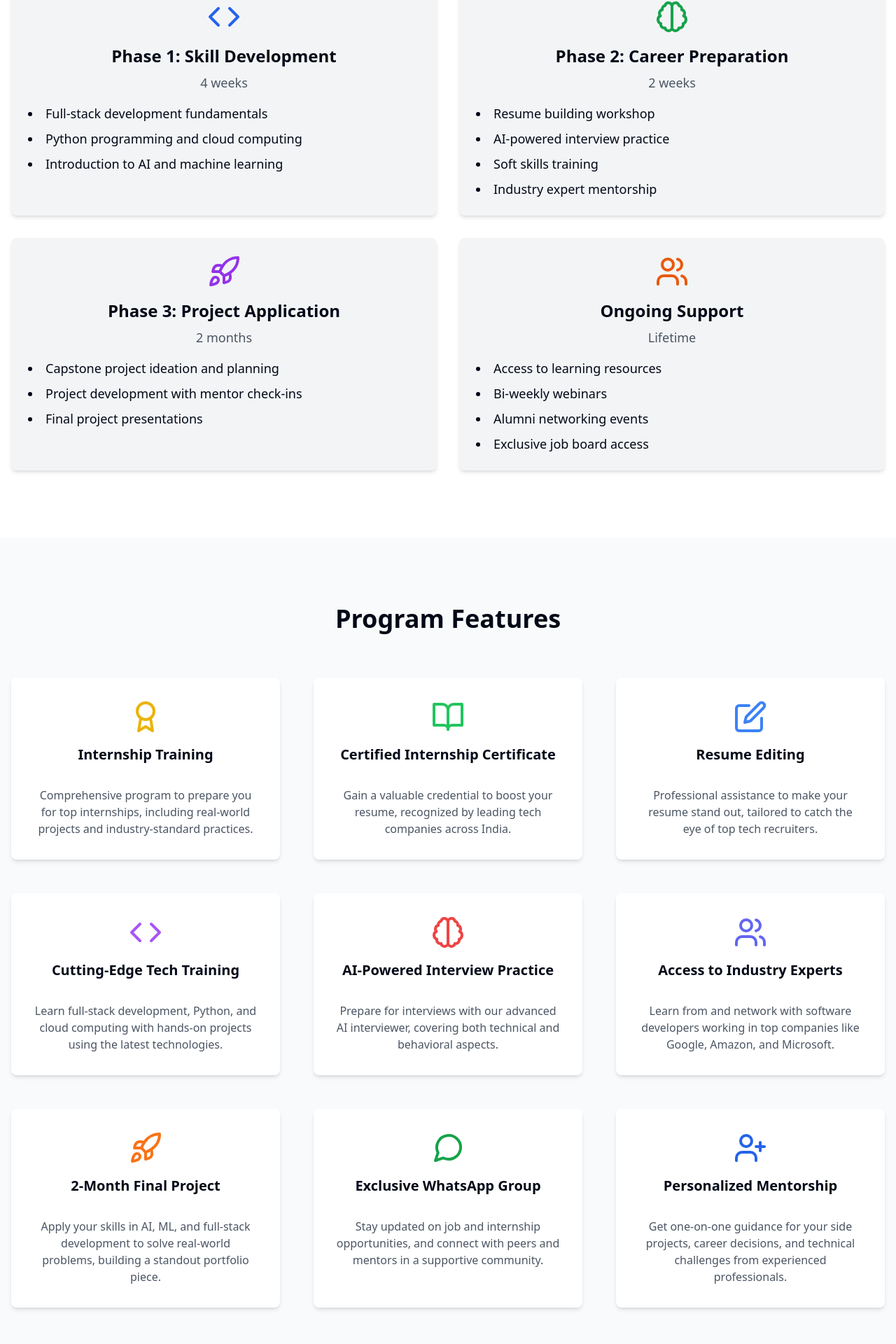
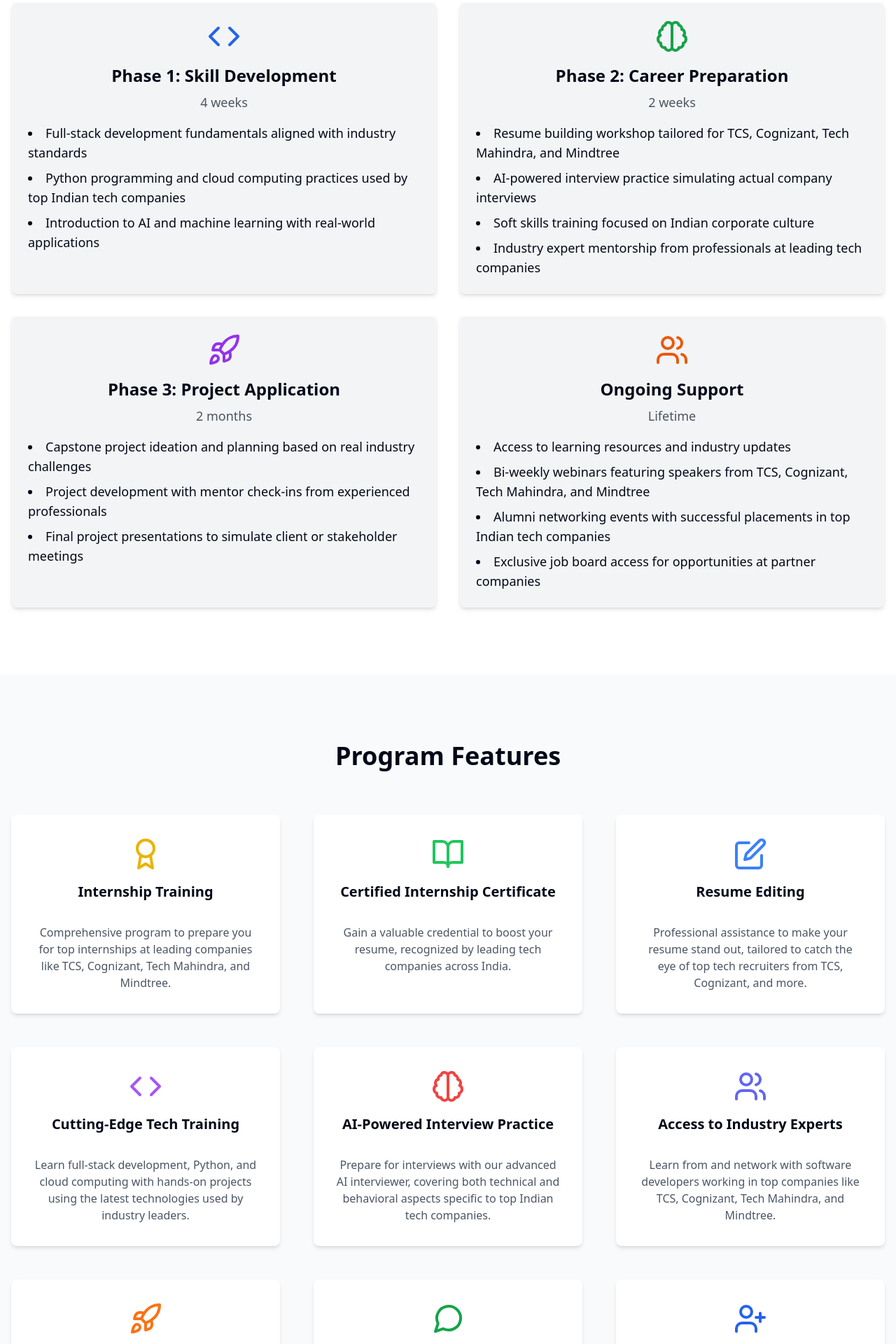
Before and after one commit to dheemutech/main, a Next.js app: page / in a window 1280 px wide. Shown: the part 1152-3072 px from the top of the page at 70% size. Built offline with nearby package versions, Linux system fonts and the light colour scheme.

Commit message:
SOFTGEN MAGIC

```diff
--- a/src/components/FAQ.jsx
+++ b/src/components/FAQ.jsx
@@ -10,7 +10,7 @@
   const faqItems = [
     {
       question: "What is the NexGen Internship Program?",
-      answer: "The NexGen Internship Program is a comprehensive training program designed for college undergraduates in India to enhance their skills and prepare for internships in the tech industry."
+      answer: "The NexGen Internship Program is a comprehensive training program designed for college undergraduates in India to enhance their skills and prepare for internships in top tech companies like TCS, Cognizant, Tech Mahindra, and Mindtree."
     },
     {
       question: "How long does the program last?",
@@ -18,19 +18,19 @@
     },
     {
       question: "What technologies will I learn during the program?",
-      answer: "You'll gain hands-on experience with full-stack development, Python, cloud computing, AI, and machine learning. We also focus on using AI tools for coding to keep you at the cutting edge."
+      answer: "You'll gain hands-on experience with full-stack development, Python, cloud computing, AI, and machine learning. We focus on technologies commonly used by leading Indian tech companies to keep you at the cutting edge."
     },
     {
       question: "How does the AI interviewer work?",
-      answer: "Our AI interviewer uses advanced natural language processing to simulate real interview scenarios. It adapts to your responses, providing a realistic practice experience and feedback."
+      answer: "Our AI interviewer uses advanced natural language processing to simulate real interview scenarios from top Indian tech companies. It adapts to your responses, providing a realistic practice experience and feedback."
     },
     {
       question: "Is there a job guarantee after completing the program?",
-      answer: "While we can't guarantee job placement, our program significantly enhances your chances. Many of our graduates have successfully secured internships and jobs at top tech companies."
+      answer: "While we can't guarantee job placement, our program significantly enhances your chances. Many of our graduates have successfully secured internships and jobs at top tech companies like TCS, Cognizant, Tech Mahindra, and Mindtree."
     },
     {
       question: "What kind of projects will I work on?",
-      answer: "You'll work on a variety of projects, including a 2-month capstone project where you'll apply your skills in AI, ML, and full-stack development to solve real-world problems."
+      answer: "You'll work on a variety of projects, including a 2-month capstone project where you'll apply your skills in AI, ML, and full-stack development to solve real-world problems relevant to the Indian tech industry."
     },
     {
       question: "How much does the program cost?",
@@ -38,7 +38,7 @@
     },
     {
       question: "Can I participate in the program while studying full-time?",
-      answer: "Yes, the program is designed to be flexible and can be completed alongside your full-time studies. However, you should be prepared to dedicate significant time and effort to get the most out of the program."
+      answer: "Yes, the program is designed to be flexible and can be completed alongside your full-time studies. However, you should be prepared to dedicate significant time and effort to get the most out of the program and prepare for opportunities at top Indian tech companies."
     }
   ];
 
--- a/src/components/Features.jsx
+++ b/src/components/Features.jsx
@@ -4,15 +4,15 @@
 
 const Features = () => {
   const features = [
-    { title: "Internship Training", icon: <Award className="w-12 h-12 mb-4 text-yellow-500" />, description: "Comprehensive program to prepare you for top internships, including real-world projects and industry-standard practices." },
+    { title: "Internship Training", icon: <Award className="w-12 h-12 mb-4 text-yellow-500" />, description: "Comprehensive program to prepare you for top internships at leading companies like TCS, Cognizant, Tech Mahindra, and Mindtree." },
     { title: "Certified Internship Certificate", icon: <BookOpen className="w-12 h-12 mb-4 text-green-500" />, description: "Gain a valuable credential to boost your resume, recognized by leading tech companies across India." },
-    { title: "Resume Editing", icon: <Edit className="w-12 h-12 mb-4 text-blue-500" />, description: "Professional assistance to make your resume stand out, tailored to catch the eye of top tech recruiters." },
-    { title: "Cutting-Edge Tech Training", icon: <Code className="w-12 h-12 mb-4 text-purple-500" />, description: "Learn full-stack development, Python, and cloud computing with hands-on projects using the latest technologies." },
-    { title: "AI-Powered Interview Practice", icon: <Brain className="w-12 h-12 mb-4 text-red-500" />, description: "Prepare for interviews with our advanced AI interviewer, covering both technical and behavioral aspects." },
-    { title: "Access to Industry Experts", icon: <Users className="w-12 h-12 mb-4 text-indigo-500" />, description: "Learn from and network with software developers working in top companies like Google, Amazon, and Microsoft." },
-    { title: "2-Month Final Project", icon: <Rocket className="w-12 h-12 mb-4 text-orange-500" />, description: "Apply your skills in AI, ML, and full-stack development to solve real-world problems, building a standout portfolio piece." },
-    { title: "Exclusive WhatsApp Group", icon: <MessageCircle className="w-12 h-12 mb-4 text-green-600" />, description: "Stay updated on job and internship opportunities, and connect with peers and mentors in a supportive community." },
-    { title: "Personalized Mentorship", icon: <UserPlus className="w-12 h-12 mb-4 text-blue-600" />, description: "Get one-on-one guidance for your side projects, career decisions, and technical challenges from experienced professionals." },
+    { title: "Resume Editing", icon: <Edit className="w-12 h-12 mb-4 text-blue-500" />, description: "Professional assistance to make your resume stand out, tailored to catch the eye of top tech recruiters from TCS, Cognizant, and more." },
+    { title: "Cutting-Edge Tech Training", icon: <Code className="w-12 h-12 mb-4 text-purple-500" />, description: "Learn full-stack development, Python, and cloud computing with hands-on projects using the latest technologies used by industry leaders." },
+    { title: "AI-Powered Interview Practice", icon: <Brain className="w-12 h-12 mb-4 text-red-500" />, description: "Prepare for interviews with our advanced AI interviewer, covering both technical and behavioral aspects specific to top Indian tech companies." },
+    { title: "Access to Industry Experts", icon: <Users className="w-12 h-12 mb-4 text-indigo-500" />, description: "Learn from and network with software developers working in top companies like TCS, Cognizant, Tech Mahindra, and Mindtree." },
+    { title: "2-Month Final Project", icon: <Rocket className="w-12 h-12 mb-4 text-orange-500" />, description: "Apply your skills in AI, ML, and full-stack development to solve real-world problems, building a standout portfolio piece aligned with industry needs." },
+    { title: "Exclusive WhatsApp Group", icon: <MessageCircle className="w-12 h-12 mb-4 text-green-600" />, description: "Stay updated on job and internship opportunities at top Indian tech companies, and connect with peers and mentors in a supportive community." },
+    { title: "Personalized Mentorship", icon: <UserPlus className="w-12 h-12 mb-4 text-blue-600" />, description: "Get one-on-one guidance for your side projects, career decisions, and technical challenges from experienced professionals in the Indian tech industry." },
   ];
 
   return (
--- a/src/components/Layout.jsx
+++ b/src/components/Layout.jsx
@@ -8,9 +8,9 @@
   return (
     <div className="flex flex-col min-h-screen">
       <Head>
-        <title>NexGen Internship Program</title>
-        <meta name="description" content="Comprehensive internship training for Indian undergrads. Launch your tech career with NexGen." />
-        <meta name="keywords" content="internship, training, tech, India, undergraduates, career" />
+        <title>NexGen Internship Program - Launch Your Tech Career with Top Indian Companies</title>
+        <meta name="description" content="Comprehensive internship training for Indian undergrads. Launch your tech career with NexGen and prepare for roles at TCS, Cognizant, Tech Mahindra, and Mindtree." />
+        <meta name="keywords" content="internship, training, tech, India, undergraduates, career, TCS, Cognizant, Tech Mahindra, Mindtree" />
         <meta name="viewport" content="width=device-width, initial-scale=1.0" />
         <link rel="icon" href="/favicon.ico" />
         <script type="application/ld+json">
@@ -19,7 +19,7 @@
               "@context": "https://schema.org",
               "@type": "EducationalOrganization",
               "name": "NexGen Internship Program",
-              "description": "Comprehensive internship training for Indian undergrads",
+              "description": "Comprehensive internship training for Indian undergrads, preparing for roles at TCS, Cognizant, Tech Mahindra, and Mindtree",
               "url": "https://www.nexgeninternship.com",
               "logo": "https://www.nexgeninternship.com/logo.png",
               "sameAs": [
--- a/src/components/ProgramStructure.jsx
+++ b/src/components/ProgramStructure.jsx
@@ -5,26 +5,26 @@
 const ProgramStructure = () => {
   const phases = [
     { title: "Phase 1: Skill Development", icon: <Code className="w-12 h-12 mb-4 text-blue-600" />, duration: "4 weeks", items: [
-      "Full-stack development fundamentals",
-      "Python programming and cloud computing",
-      "Introduction to AI and machine learning"
+      "Full-stack development fundamentals aligned with industry standards",
+      "Python programming and cloud computing practices used by top Indian tech companies",
+      "Introduction to AI and machine learning with real-world applications"
     ]},
     { title: "Phase 2: Career Preparation", icon: <Brain className="w-12 h-12 mb-4 text-green-600" />, duration: "2 weeks", items: [
-      "Resume building workshop",
-      "AI-powered interview practice",
-      "Soft skills training",
-      "Industry expert mentorship"
+      "Resume building workshop tailored for TCS, Cognizant, Tech Mahindra, and Mindtree",
+      "AI-powered interview practice simulating actual company interviews",
+      "Soft skills training focused on Indian corporate culture",
+      "Industry expert mentorship from professionals at leading tech companies"
     ]},
     { title: "Phase 3: Project Application", icon: <Rocket className="w-12 h-12 mb-4 text-purple-600" />, duration: "2 months", items: [
-      "Capstone project ideation and planning",
-      "Project development with mentor check-ins",
-      "Final project presentations"
+      "Capstone project ideation and planning based on real industry challenges",
+      "Project development with mentor check-ins from experienced professionals",
+      "Final project presentations to simulate client or stakeholder meetings"
     ]},
     { title: "Ongoing Support", icon: <Users className="w-12 h-12 mb-4 text-orange-600" />, duration: "Lifetime", items: [
-      "Access to learning resources",
-      "Bi-weekly webinars",
-      "Alumni networking events",
-      "Exclusive job board access"
+      "Access to learning resources and industry updates",
+      "Bi-weekly webinars featuring speakers from TCS, Cognizant, Tech Mahindra, and Mindtree",
+      "Alumni networking events with successful placements in top Indian tech companies",
+      "Exclusive job board access for opportunities at partner companies"
     ]}
   ];
 
@@ -32,7 +32,7 @@
     <section id="program-structure" className="py-24 bg-white dark:bg-gray-800">
       <div className="container mx-auto px-4">
         <h2 className="text-4xl font-bold text-center mb-8 dark:text-white">Program Structure</h2>
-        <p className="text-center text-xl mb-12 dark:text-gray-300">Our comprehensive program is designed to take you from learning to earning in four key phases.</p>
+        <p className="text-center text-xl mb-12 dark:text-gray-300">Our comprehensive program is designed to take you from learning to earning in four key phases, preparing you for success at leading Indian tech companies.</p>
         <div className="grid grid-cols-1 md:grid-cols-2 gap-8">
           {phases.map((phase, index) => (
             <motion.div
```
